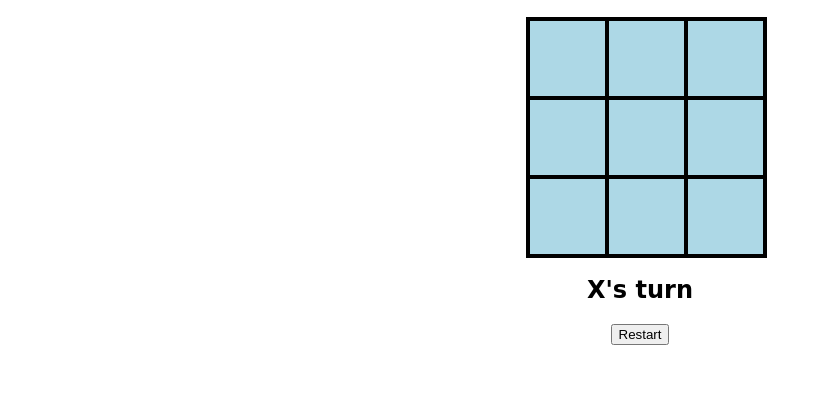
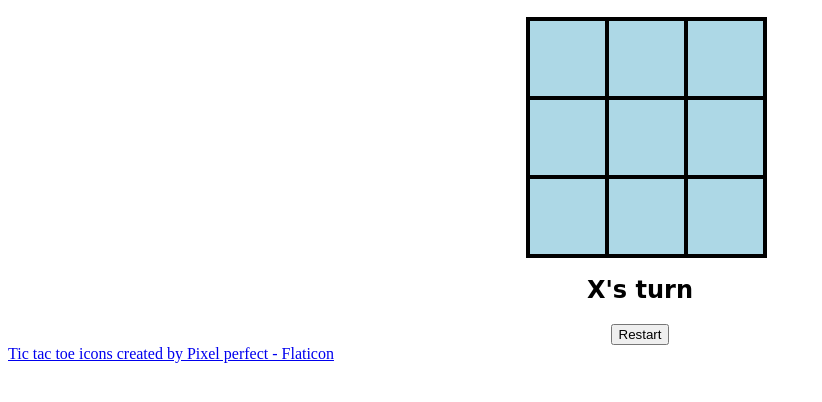
Before and after one commit to ItsFazHD/JavaScript-TicTacToe, a plain HTML site: page index.html in a window 1280 px wide. Shown: the part 62-464 px from the top of the page, without its empty margins (0-822 px from the left). Drawn offline with Linux system fonts and the light colour scheme.

Commit message:
added favicon

```diff
--- a/index.html
+++ b/index.html
@@ -4,6 +4,7 @@
 <head>
     <meta charset="UTF-8">
     <meta name="viewport" content="width=device-width, initial-scale=1.0">
+    <link rel="shortcut icon" href="tic-tac-toe.png" type="image/x-icon">
     <link rel="stylesheet" href="style.css">
     <script src="index.js" defer></script>
     <title>TicTacToe Game</title>
@@ -26,6 +27,8 @@
         <h2 id="statusText"></h2>
         <button id="restartBtn">Restart</button>
     </div>
+    <footer><a href="https://www.flaticon.com/free-icons/tic-tac-toe" title="tic tac toe icons">Tic tac toe icons
+            created by Pixel perfect - Flaticon</a></footer>
 </body>
 
 </html>
```
Also changed, not shown: tic-tac-toe.png (added).
